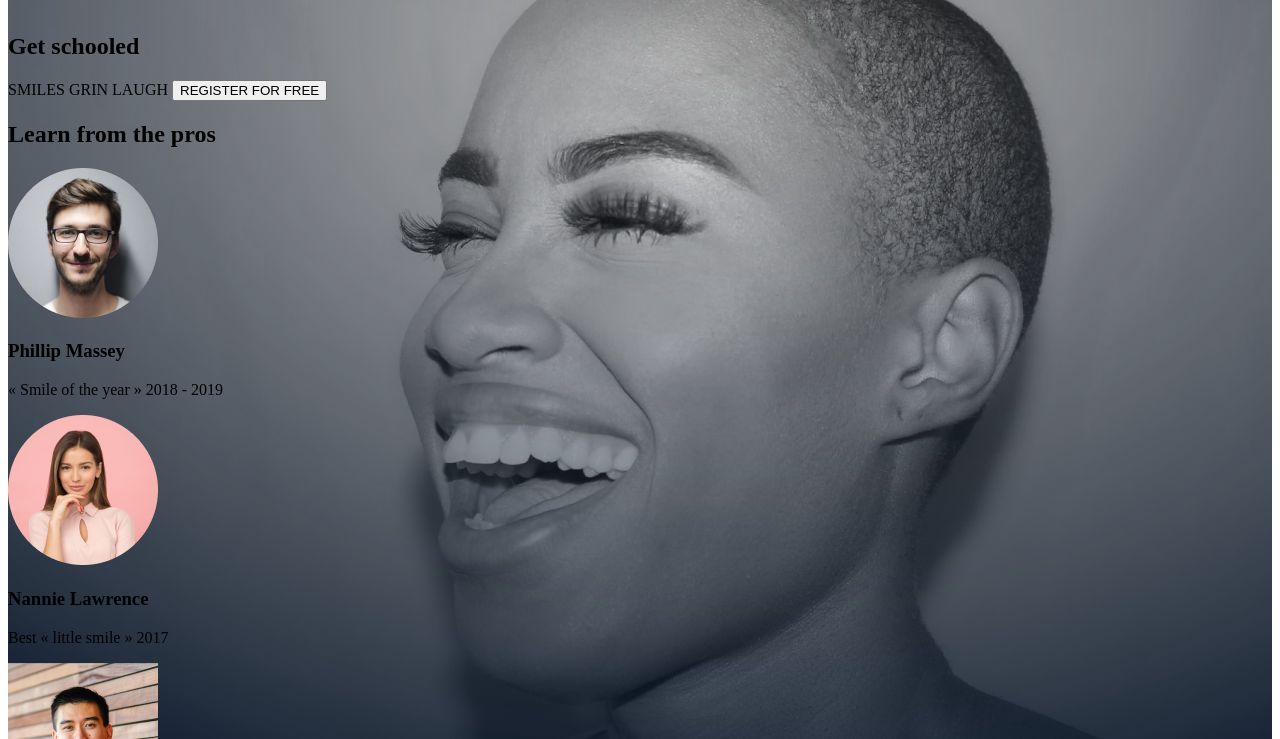
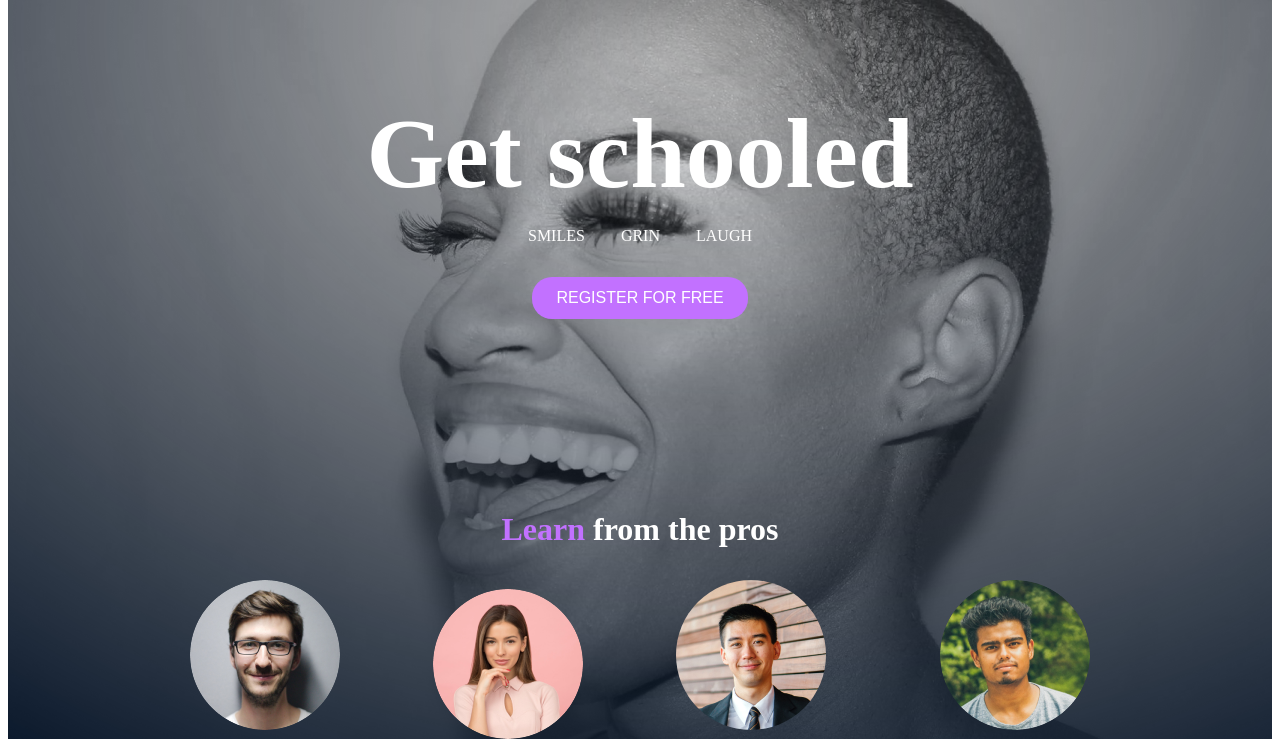
Before and after one commit to ZeeAzeez/alx_html_css, a plain HTML site: page css_advanced/index.html in a window 1280 px wide. Shown: the part 61-800 px from the top of the page. Drawn offline with Linux system fonts and the light colour scheme.

Commit message:
tutor section

```diff
--- a/css_advanced/index.html
+++ b/css_advanced/index.html
@@ -37,8 +37,8 @@
           <button>REGISTER FOR FREE</button>
         </div>
         <div>
-          <h2>Learn from the pros</h2>
-          <div>
+          <h2><span class="purple-text">Learn</span> from the pros</h2>
+          <div class="instructor-section">
             <div>
               <img src="/images/1.png" alt="" />
               <h3>Phillip Massey</h3>
--- a/css_advanced/styles.css
+++ b/css_advanced/styles.css
@@ -1,3 +1,7 @@
+:root {
+  --button-color: #c271ff;
+}
+
 .header {
   padding: 1rem;
 }
@@ -26,3 +30,76 @@
 .headerSection {
   background-image: url(../images/Object.png);
 }
+.get-schooled-intro {
+  text-align: center;
+  margin-top: 4rem;
+}
+.get-schooled-title {
+  font-size: 100px;
+  color: white;
+  margin-bottom: 1rem;
+}
+.get-schooled-intro span {
+  display: inline-block;
+  margin: 0 1rem;
+  font-size: 16px;
+  color: white;
+  font-weight: 500;
+}
+.get-schooled-intro button {
+  background-color: var(--button-color);
+  color: white;
+  border: none;
+  padding: 0.75rem 1.5rem;
+  font-size: 1rem;
+  border-radius: 20px;
+  cursor: pointer;
+  transition: background-color 0.3s ease;
+  display: block;
+  margin: 2rem auto 0;
+}
+
+h2 {
+  color: white;
+  font-size: 32px;
+  text-align: center;
+  margin: 12rem 0 2rem 0;
+}
+.purple-text {
+  color: var(--button-color);
+}
+.instructor-section {
+  display: flex;
+  justify-content: center;
+  align-items: center;
+  gap: 4rem;
+  flex-wrap: wrap;
+}
+
+.instructor-section > div {
+  text-align: center;
+  color: white;
+  max-width: 200px;
+}
+
+.instructor-section img {
+  width: 150px;
+  height: 150px;
+  border-radius: 50%;
+  object-fit: cover;
+  margin-bottom: 1rem;
+}
+
+.instructor-section h3 {
+  font-size: 18px;
+  font-weight: 600;
+  margin: 0.5rem 0;
+  color: white;
+}
+
+.instructor-section p {
+  font-size: 16px;
+  font-style: italic;
+  margin: 0;
+  color: white;
+}
```
